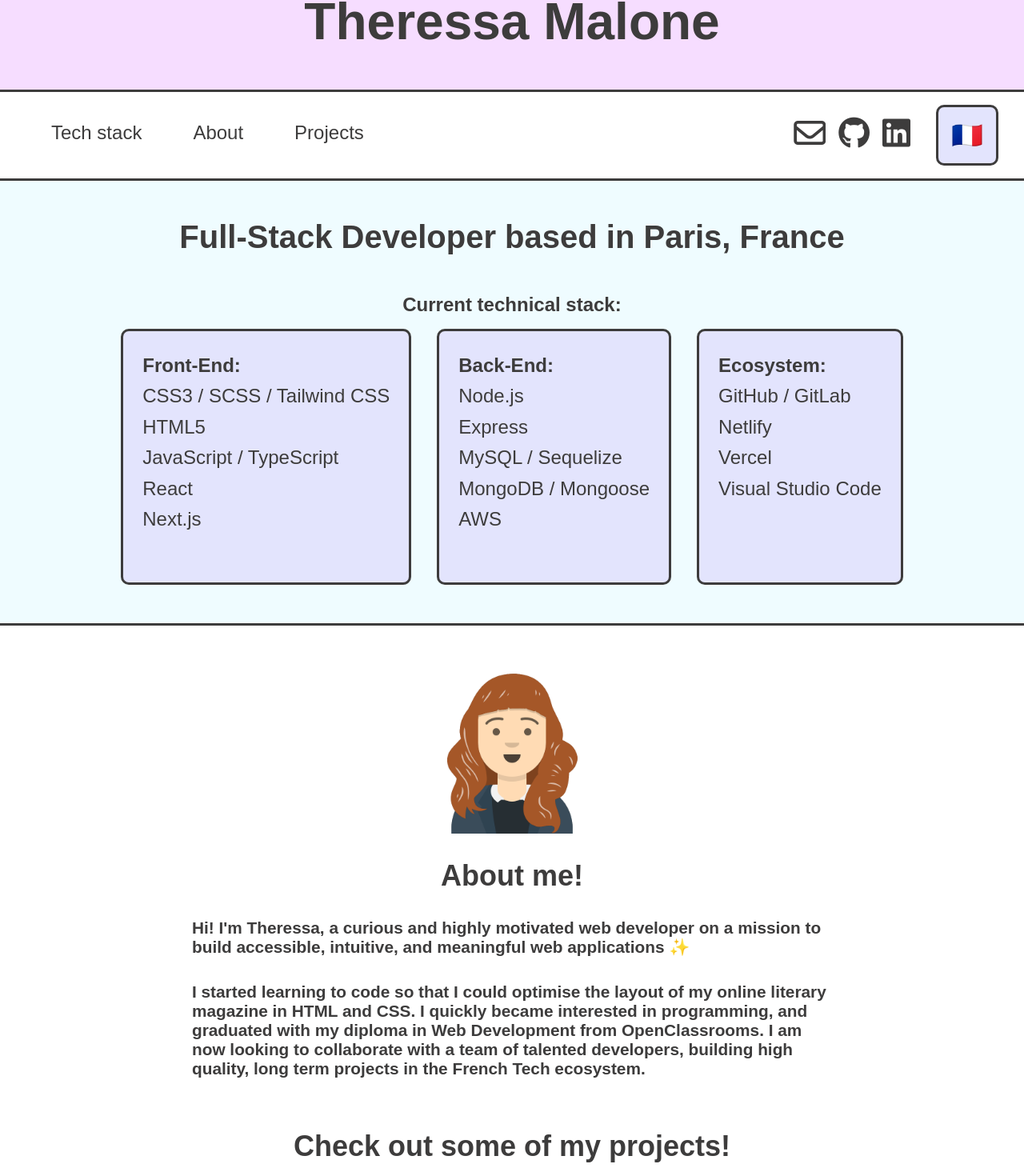
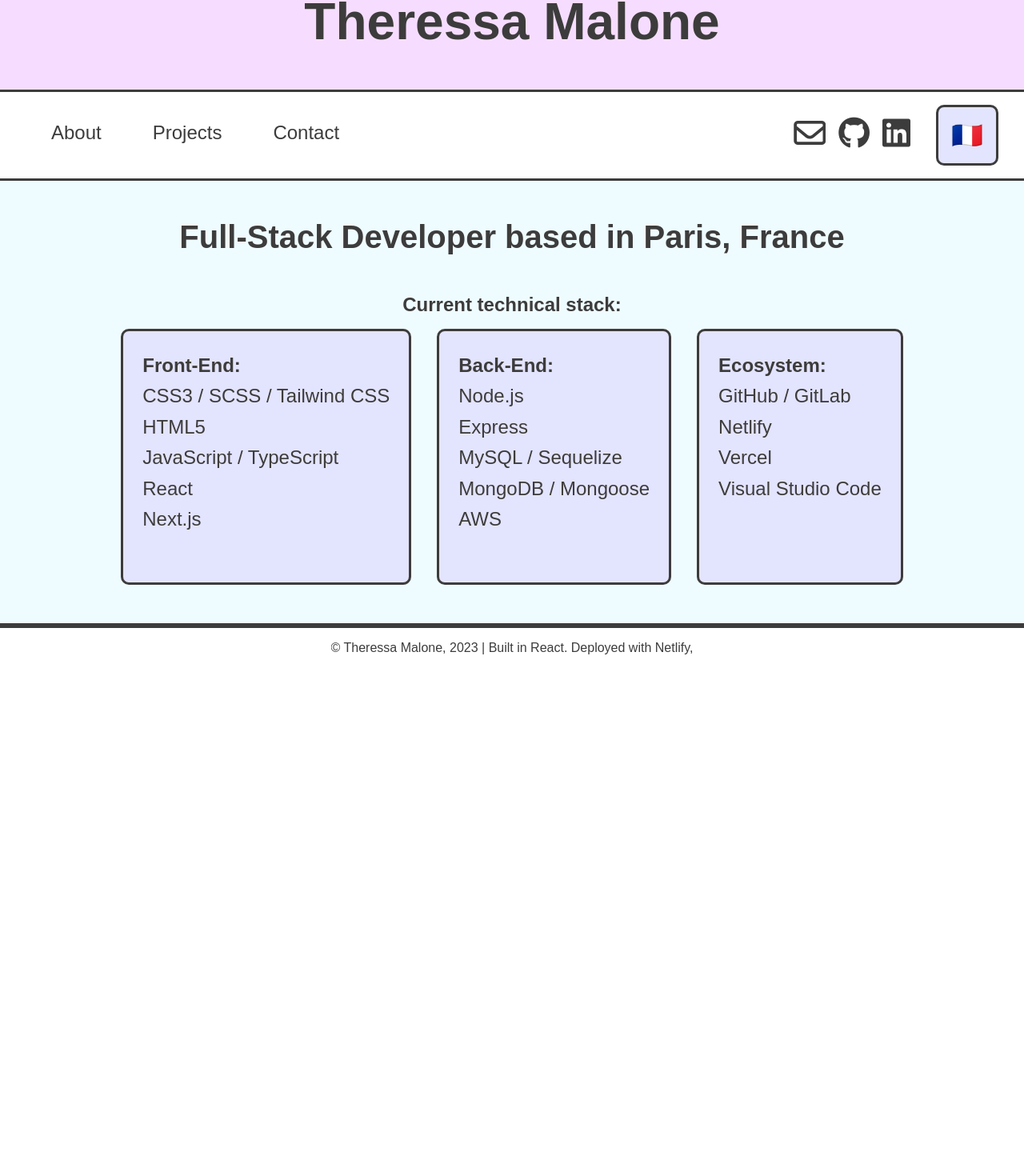
Before and after one commit to tssa017/portfolio, a React (Create React App) app: page / in a window 1280 px wide. Shown: the part 58-1528 px from the top of the page at 80% size. After the commit the page ends 893 px from the top, so only its background shows below. Built offline with nearby package versions, Linux system fonts and the light colour scheme; a web font is replaced by a local one.

Commit message:
:sparkles: add pages + update react router

```diff
--- a/src/App.js
+++ b/src/App.js
@@ -1,7 +1,7 @@
 // This page defines the main app logic
 
 // Imports
-import { BrowserRouter as Router } from 'react-router-dom';
+import { BrowserRouter as Router, Routes, Route } from 'react-router-dom';
 import './index.scss';
 import LanguageContext from './components/language/LanguageContext';
 import Button from './components/button/Button';
@@ -12,7 +12,7 @@ import { useState } from 'react';
 import Header from './components/header/Header';
 import Hero from './components/hero/Hero';
 import Bio from './components/bio/Bio';
-// import Form from './components/form/Form';
+import Form from './components/form/Form';
 import Projects from './components/projects/Projects';
 import Footer from './components/footer/Footer';
 
@@ -49,27 +49,27 @@ function App() {
                     <nav className="nav">
                         {isEnglishClicked && (
                             <ul className="nav_ulst">
-                                <a href="#hero">
-                                    <li>Tech stack</li>
-                                </a>
-                                <a href="#bio">
+                                <a href="/about">
                                     <li>About</li>
                                 </a>
-                                <a href="#projects">
+                                <a href="/projects">
                                     <li>Projects</li>
+                                </a>
+                                <a href="/contact">
+                                    <li>Contact</li>
                                 </a>
                             </ul>
                         )}{' '}
                         {isFrenchClicked && (
                             <ul className="nav__list">
-                                <a href="#hero">
-                                    <li>Stack technique</li>
-                                </a>
-                                <a href="#bio">
+                                <a href="/about">
                                     <li>À propos</li>
                                 </a>
-                                <a href="#projects">
+                                <a href="/projects">
                                     <li>Projets</li>
+                                </a>
+                                <a href="/contact">
+                                    <li>Contacter</li>
                                 </a>
                             </ul>
                         )}
@@ -112,9 +112,11 @@ function App() {
                     </div>
                 </div>
                 <Hero />
-                <Bio />
-                {/* <Form /> */}
-                <Projects />
+                <Routes>
+                    <Route path="/contact" element={<Form />} />
+                    <Route path="/about" element={<Bio />} />
+                    <Route path="/projects" element={<Projects />} />
+                </Routes>
                 <Footer />
             </Router>
         </LanguageContext.Provider>
```
